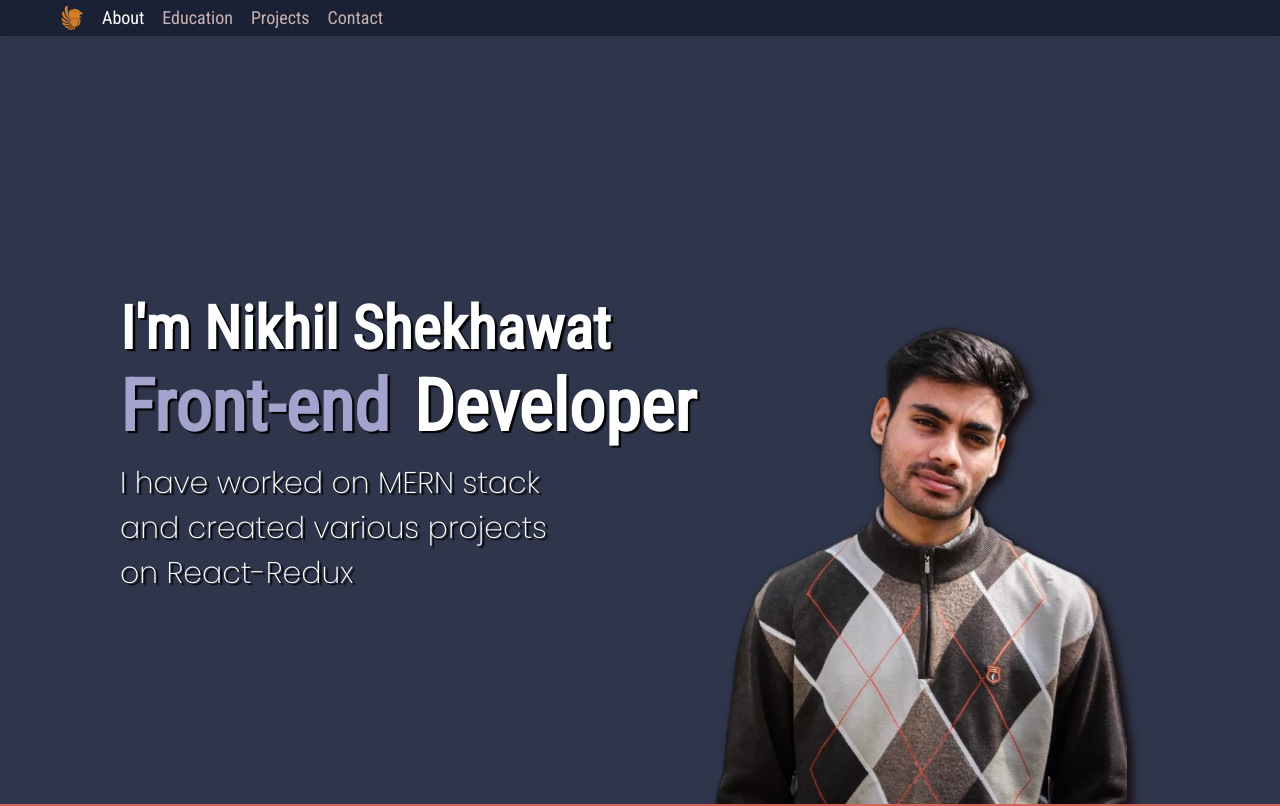
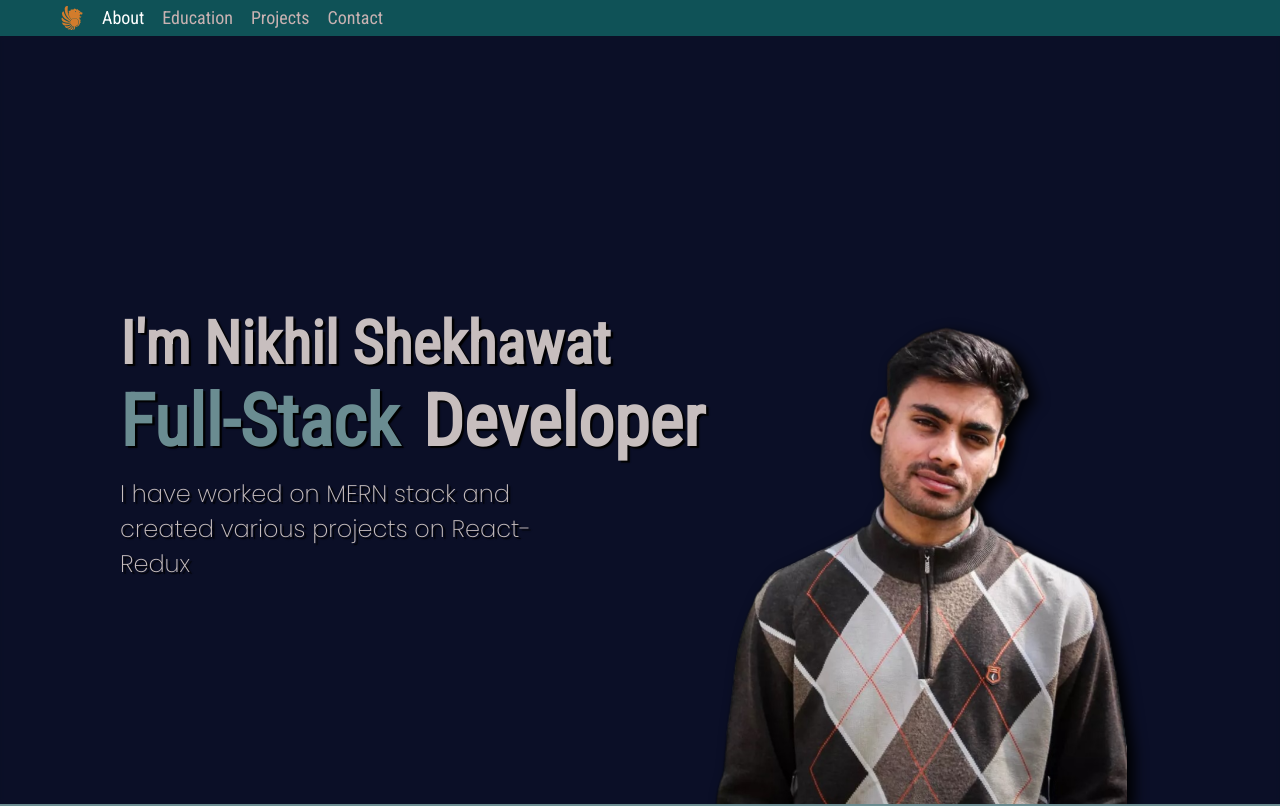
Before and after one commit to nikhil-223/myPortfolio, a React (Create React App) app: page / in a window 1280 px wide. Shown: the top 806 px of the page. Built offline with nearby package versions, Linux system fonts and the light colour scheme.

Commit message:
footer added

```diff
--- a/src/App.css
+++ b/src/App.css
@@ -7,12 +7,23 @@
 :root{
     font-size: 12px;
     --text-color:rgb(242, 216, 216);
+    --bg-color1:#0b0f27;
+    --bg-color2:#6a8c91;
+    --bg-color3:#E83F6F;
+    --bg-color4:#0F5257;
+    --bg-color5:#F2EFC7;
+    --bg-color6:#E71D36;
+    --bg-color7:#1a7569;
+	--bg-color8:#1c4a44;
+    --bg-contact-color9:#203841;
+    --bg-contact-color10:#1a2135;
+    --bg-contact-color11:#2d6c5c;
 }
 html{
     scroll-behavior: smooth;
 }
 body{
-    background: #2f364b;
+    background: var(--bg-color1);
     font-family: 'Roboto Condensed', sans-serif;
 
 }
--- a/src/App.js
+++ b/src/App.js
@@ -10,10 +10,10 @@ const App = () => {
 			<Navbar visible={down}/>
 			<Alert/>
 			<About ref={aboutref} visible={isvisible}/>
-			<div ref={navbarref}><Education  />
+			<div ref={navbarref}><Education />
 			<Projects />
-			<Contact/></div>
-			<Footer/>
+			<Contact/>
+			<Footer/></div>
 		</>
 	);
 }
--- a/src/components/about/About.css
+++ b/src/components/about/About.css
@@ -23,7 +23,7 @@
     font-size: 5rem;
     font-weight: 800;
     margin-left: 10rem;
-    color: white;
+    color: #c7bebe;
     display: flex;
     flex-direction: column;
     justify-content: center;
@@ -40,12 +40,12 @@
     gap: 2rem;
 }
 .profile-info div:nth-child(2) span:nth-child(1){
-    color: rgb(164, 163, 206);
+    color: var(--bg-color2);
 }
 .profile-info div:nth-child(3){
     width: 70%;
     margin-top: 1rem;
-    font-size: 2.5rem;
+    font-size: 2rem;
     font-weight: 100;
     font-family: 'Poppins', sans-serif;
 }
@@ -63,7 +63,7 @@
 .profile-pic img{
     height: 100%;
     width: 35rem;
-     filter: drop-shadow(5px 5px 5px #150909);
+     filter: drop-shadow(7px 5px 7px #000000);
 }
 
 .visibletext{
@@ -73,7 +73,7 @@
     0%{
         opacity: 0;
         filter: blur(1);
-        transform: translate(-50%);
+        transform: translate(-30%);
     }
     100%{
         opacity: 1;
@@ -88,7 +88,7 @@
     0%{
         opacity: 0;
         filter: blur(1);
-        transform: translate(-50%);
+        transform: translate(-30%);
     }
     100%{
         opacity: 1;
--- a/src/components/about/About.js
+++ b/src/components/about/About.js
@@ -14,7 +14,7 @@ const About = (props,ref) => {
 						<span>I'm Nikhil Shekhawat</span>
 					</div>
 					<div>
-						<span>Front-end</span>
+						<span>Full-Stack</span>
 						<span >Developer</span>
 					</div>
 					<div>
--- a/src/components/contact/Contact.css
+++ b/src/components/contact/Contact.css
@@ -1,14 +1,15 @@
 #contact {
 	width: 100%;
 	height: 100vh;
-	background-color: #203841;
+	background-color: var(--bg-contact-color9);
 	display: grid;
 	place-content: center;
+
 }
 .contact-box {
 	width: 82.58rem;
 	height: 35.42rem;
-	background: #2d6c5c;
+	background: var(--bg-contact-color11);
 	box-shadow: 12px 13px 18px -6px rgba(0, 0, 0, 0.33);
 	border-radius: 1.2rem;
 	display: flex;
@@ -17,7 +18,7 @@
 .contact-me {
 	width: 29.33rem;
 	height: 35.42rem;
-	background: #1a2135;
+	 background:var(--bg-contact-color10);
 	border-radius: 1.2rem;
 	display: flex;
 	flex-direction: column;
@@ -36,8 +37,6 @@
 	position: relative;
 	width: 16.58rem;
 	height: 3.67rem;
-	top: 0rem;
-	left: 0rem;
 	font-size: 1.33rem;
 }
 .contact-form {
@@ -51,7 +50,6 @@
 .contact-form div {
 	display: flex;
 	flex-direction: column;
-	align-items: flex-start;
     gap: 0.3rem;
 }
 .contact-form div:last-child{
@@ -73,12 +71,13 @@ input {
 	max-width: 39.48rem;
     height: 5rem;
 	max-height: 5rem;
-	background-color: #1c4a44;
+	background-color: var(--bg-color8);
 }
 .contact-form div input:focus{
-	background-color: #1a7569;
+	background-color: var(--bg-color7);
 	box-shadow: 0 0 0 0 black;
 	border: none;
+
 
 }
 .contact-form button {
--- a/src/components/contact/Contact.js
+++ b/src/components/contact/Contact.js
@@ -11,10 +11,18 @@ const Contact = () => {
 						You can fill this form to contact me and below are my links{" "}
 					</span>
 					<div className="contact-links">
-						<i className=" fa-brands fa-linkedin"></i>
-						<i className=" fa-brands fa-square-github"></i>
-						<i className=" fa-brands fa-square-facebook"></i>
-						<i className=" fa-brands fa-square-instagram"></i>
+						<a
+							href="https://www.linkedin.com/in/nikhil-shekhawat-986385179"
+							target={"_blank"}
+							rel="noreferrer">
+							<i className=" fa-brands fa-linkedin"></i>
+						</a>
+						<a
+							href="https://github.com/nikhil-223"
+							target={"_blank"}
+							rel="noreferrer">
+							<i className=" fa-brands fa-square-github"></i>
+						</a>
 					</div>
 				</div>
 				<div className="contact-form">
--- a/src/components/education/Education.css
+++ b/src/components/education/Education.css
@@ -1,5 +1,5 @@
 #education{
-    background-color: #d96459;
+    background-color: var(--bg-color2);
     height: 100vh;
 }
 .navref{
--- a/src/components/education/Education.js
+++ b/src/components/education/Education.js
@@ -1,4 +1,4 @@
-import React from 'react'
+import React from "react";
 import './Education.css'
 
 const Education = (props,ref) => {
--- a/src/components/footer/Footer.js
+++ b/src/components/footer/Footer.js
@@ -9,38 +9,17 @@ const Footer = () => {
         <h3>Nikhil</h3>
         <ul>
           <li>lame</li>
-          <li>lame</li>
-          <li>lame</li>
-          <li>lame</li>
-          <li>lame</li>
-          <li>lame</li>
-          <li>lame</li>
+        </ul>
+      </div>
+      <div className='footer-item'>
+        <h3>Nikhil</h3>
+        <ul>
           <li>lame</li>
         </ul>
       </div>
       <div className='footer-item'>
         <h3>Nikhil</h3>
         <ul>
-          <li>lame</li>
-          <li>lame</li>
-          <li>lame</li>
-          <li>lame</li>
-          <li>lame</li>
-          <li>lame</li>
-          <li>lame</li>
-          <li>lame</li>
-        </ul>
-      </div>
-      <div className='footer-item'>
-        <h3>Nikhil</h3>
-        <ul>
-          <li>lame</li>
-          <li>lame</li>
-          <li>lame</li>
-          <li>lame</li>
-          <li>lame</li>
-          <li>lame</li>
-          <li>lame</li>
           <li>lame</li>
         </ul>
       </div>
--- a/src/components/navbar/Navbar.css
+++ b/src/components/navbar/Navbar.css
@@ -45,7 +45,7 @@
 		top: 0.5rem;
 	}
 	100%{
-		background-color: #1a2135;
+		background-color: var(--bg-color4);
 		top: 0;
 	}
 }
@@ -73,7 +73,7 @@
 	top:400px;
 	width: 100%;
 	height: 1560px;
-	display: grid;
+	display: none;
 	place-content: center;
 	z-index: 55;
 	pointer-events: none;
--- a/src/components/projects/Projects.css
+++ b/src/components/projects/Projects.css
@@ -1,3 +1,4 @@
 #projects{
     height: 100vh;
+    background-color: var(--bg-color4);
 }
```
